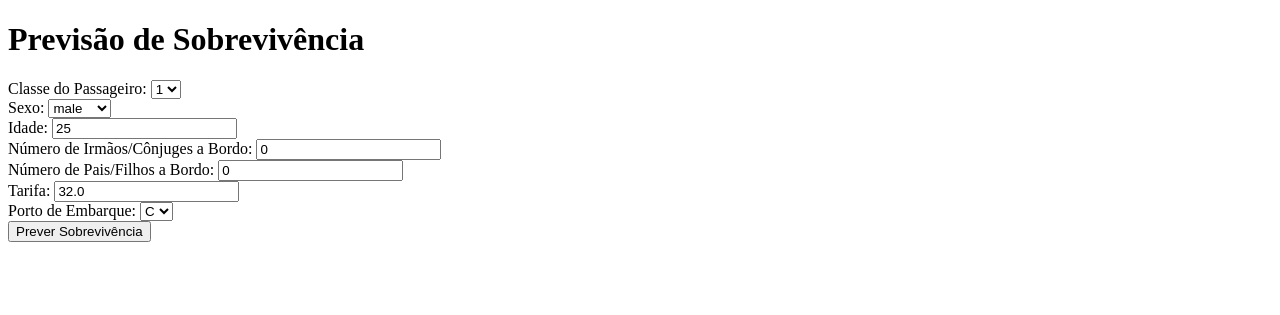
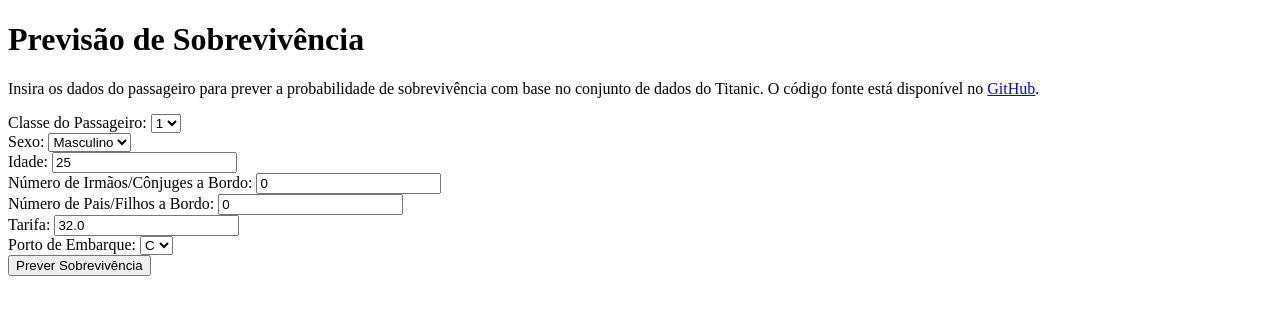
Before and after one commit to MatmJr/End2EndTitanic, a Flask app: page / in a window 1280 px wide. Shown: the top 315 px of the page. Run offline with Flask 3, Linux system fonts and the light colour scheme; parts of the project's set-up code (start-up, migrations or seed data) failed here and were passed over.

Commit message:
Fix: Ajustes para rodar no PythonAnywhere

```diff
--- a/app.py
+++ b/app.py
@@ -1,7 +1,8 @@
 from src.data_layer import DataLayer
 from src.business_layer import BusinessLayer
 from src.presentation_layer import PresentationLayer
-import pandas as pd
+from socket import gethostname
+
 
 file_id = '1S5Nl793vcL5ZPTGjzKaIEbwbLaDplvIP'
 
@@ -30,5 +31,6 @@ label_encoders = {
 presentation_layer = PresentationLayer(business_layer, label_encoders, df_encoded)
 app = presentation_layer.create_app()
 
-if __name__ == "__main__":
-    app.run(debug=True)
+if __name__ == '__main__':
+    if 'liveconsole' not in gethostname():
+        app.run()
--- a/src/templates/index.html
+++ b/src/templates/index.html
@@ -1,12 +1,16 @@
 <!DOCTYPE html>
-<html lang="en">
+<html lang="pt-br">
 <head>
     <meta charset="UTF-8">
     <meta name="viewport" content="width=device-width, initial-scale=1.0">
-    <title>Previsão de Sobrevivência</title>
+    <title>Previsão de Sobrevivência - Titanic Dataset</title>
 </head>
 <body>
     <h1>Previsão de Sobrevivência</h1>
+    <p>
+        Insira os dados do passageiro para prever a probabilidade de sobrevivência com base no conjunto de dados do Titanic.
+        O código fonte está disponível no <a href="https://github.com/MatmJr/End2EndTitanic">GitHub</a>.
+    </p>
     <form action="/predict" method="post">
         <label for="Pclass">Classe do Passageiro:</label>
         <select name="Pclass" id="Pclass">
@@ -16,8 +20,8 @@
         </select><br>
         <label for="Sex">Sexo:</label>
         <select name="Sex" id="Sex">
-            <option value="male">male</option>
-            <option value="female">female</option>
+            <option value="male">Masculino</option>
+            <option value="female">Feminino</option>
         </select><br>
         <label for="Age">Idade:</label>
         <input type="number" name="Age" id="Age" value="25"><br>
```
